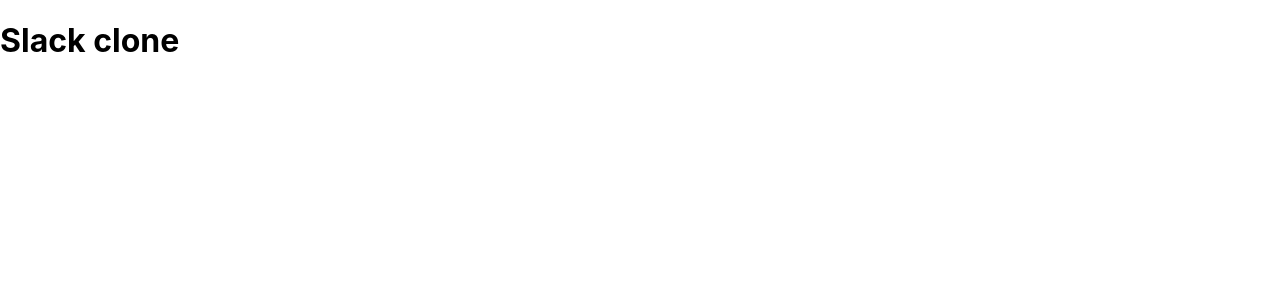
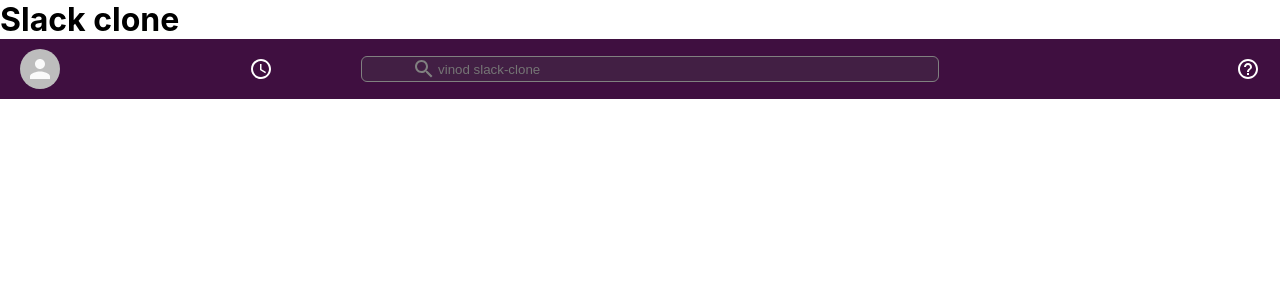
Before and after one commit to vinod120/slack-clone, a React (Create React App) app in the folder slack-clone/: page / in a window 1280 px wide. Shown: the top 300 px of the page. Built offline with nearby package versions, Linux system fonts and the light colour scheme.

Commit message:
Header completed

```diff
--- a/slack-clone/src/App.css
+++ b/slack-clone/src/App.css
@@ -1,4 +1,3 @@
 body{
     --slack-color: #3f0f40;
-
 }
--- a/slack-clone/src/App.js
+++ b/slack-clone/src/App.js
@@ -1,9 +1,11 @@
 import './App.css';
+import Header from './components/Header';
 function App() {
   return (
     <div className="App">
       <h1>Slack clone</h1>
       {/* <Header /> */}
+      <Header />
       {/* <Sidebar /> */}
       {/* Routing chat-app */}
     </div>
--- /dev/null
+++ b/slack-clone/src/components/Header.css
@@ -0,0 +1,50 @@
+.header{
+    display: flex;
+    align-items: center;
+    justify-content: space-between;
+    padding: 10px 0;
+    background-color: var(--slack-color);
+    color: white;
+    height: 5vh;
+}
+
+.header_left{
+    flex: 0.3;
+    display: flex;
+    align-items: center;
+    margin-left: 20px;
+}
+
+.header_left > .MuiSvgIcon-root{
+    margin-left: auto;
+    margin-right: 30px;
+}
+
+.header_search{
+    flex: 0.3;
+    background-color: #421f44;
+    text-align: center;
+    display: flex;
+    padding: 0 50px;
+    color: gray;
+    border: 1px gray solid;
+    border-radius: 6px;
+}
+
+.header_search > input {
+    background-color: transparent;
+    border: none;
+    outline: none;
+    min-width: 35vw;
+}
+
+.header_right{
+    flex: 0.3;
+    display: flex;
+    align-items: flex-end;
+}
+
+.header_right > .MuiSvgIcon-root {
+    margin-left: auto;
+    margin-right: 20px;
+}
--- /dev/null
+++ b/slack-clone/src/components/Header.jsx
@@ -0,0 +1,30 @@
+import React from 'react';
+import { Avatar } from '@material-ui/core';
+import AccessTimeIcon from '@material-ui/icons/AccessTime';
+import SearchIcon from '@material-ui/icons/Search';
+import HelpOutlineIcon from '@material-ui/icons/HelpOutline';
+import './Header.css';
+export default function Header() {
+    return (
+        <>
+            <div className="header">
+                <div className="header_left">
+                    {/* Avatar for logged in user */}
+                    <Avatar className="header_avatar" alt="avatar_login"/>
+                    {/* Time Icon */}
+                    <AccessTimeIcon />
+                </div>
+                <div className="header_search">
+                    {/* Search icon */}
+                    <SearchIcon />
+                    {/* input */}
+                    <input type="text" placeholder="vinod slack-clone"/>
+                </div>
+                <div className="header_right">
+                    {/* help icon */}
+                    <HelpOutlineIcon />
+                </div>
+            </div>
+        </>
+    )
+}
--- a/slack-clone/src/index.css
+++ b/slack-clone/src/index.css
@@ -1,3 +1,6 @@
+*{
+  margin: 0;
+}
 body {
   margin: 0;
   font-family: -apple-system, BlinkMacSystemFont, 'Segoe UI', 'Roboto', 'Oxygen',
```
